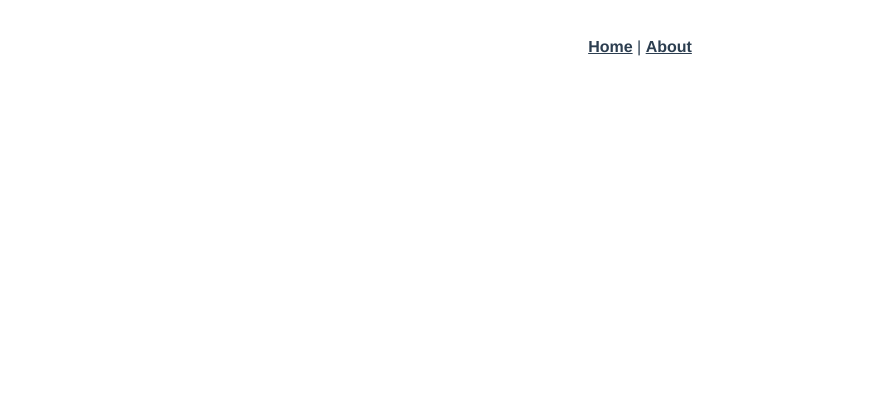
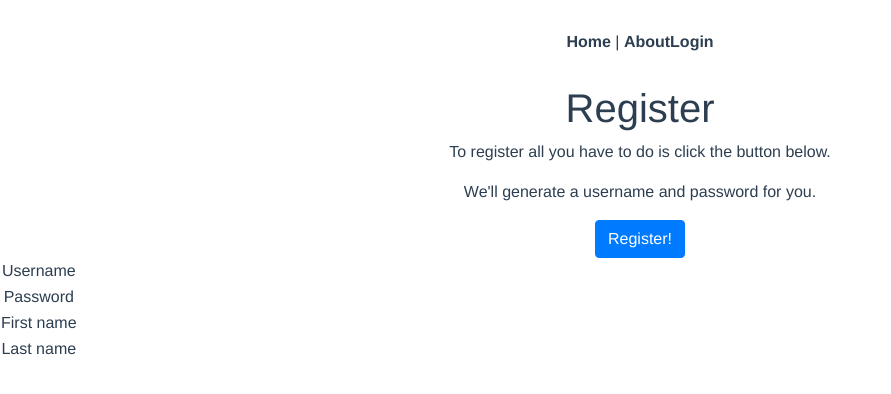
Before and after one commit to timo-p/pintagram-frontend, a Vue app: page /#/register in a window 1280 px wide. Shown: the top 394 px of the page, without its empty margins (0-891 px from the left). Built offline with nearby package versions, Linux system fonts and the light colour scheme; no server answers.

Commit message:
Add first components and api

```diff
--- a/package.json
+++ b/package.json
@@ -8,6 +8,9 @@
     "lint": "vue-cli-service lint"
   },
   "dependencies": {
+    "ajv": "^6.8.1",
+    "axios": "^0.18.0",
+    "bootstrap-vue": "^2.0.0-rc.11",
     "vue": "^2.5.22",
     "vue-router": "^3.0.1",
     "vuex": "^3.0.1"
--- a/src/App.vue
+++ b/src/App.vue
@@ -3,10 +3,18 @@
     <div id="nav">
       <router-link to="/">Home</router-link> |
       <router-link to="/about">About</router-link>
+      <router-link to="/login">Login</router-link>
     </div>
     <router-view/>
   </div>
 </template>
+
+<script>
+import 'bootstrap/dist/css/bootstrap.css'
+import 'bootstrap-vue/dist/bootstrap-vue.css'
+
+export default {}
+</script>
 
 <style>
 #app {
--- /dev/null
+++ b/src/api/client.js
@@ -0,0 +1,29 @@
+import axios from 'axios'
+
+const client = axios.create({
+  baseURL: process.env.VUE_APP_API_ROOT
+})
+
+client.interceptors.request.use(function (config) {
+  const token = localStorage.getItem('pintagram-jwt-token')
+  if (token) {
+    config.headers['Authorization'] = `Bearer ${token}`
+  }
+  return config
+}, function (error) {
+  // Do something with request error
+  return Promise.reject(error)
+})
+
+client.interceptors.response.use(function (response) {
+  if (response.headers['x-jwt-token']) {
+    localStorage.setItem('pintagram-jwt-token', response.headers['x-jwt-token'])
+  }
+}, function (error) {
+  // Do something with response error
+  return Promise.reject(error)
+})
+
+export {
+  client
+}
--- /dev/null
+++ b/src/api/user.js
@@ -0,0 +1,7 @@
+import { client } from './client'
+
+export const login = (username, password) => client.post(`login`, { username, password })
+
+export const register = () => client.post('register')
+
+export const getUser = () => client.get('user').catch(() => null)
--- /dev/null
+++ b/src/components/Login.vue
@@ -0,0 +1,33 @@
+<template>
+  <div>
+    <b-form>
+      <b-form-group>
+        <b-form-input v-model="username">
+
+        </b-form-input>
+
+        <b-form-input type="password" v-model="password">
+
+        </b-form-input>
+        <b-button @click="login" type="submit" variant="primary">Login</b-button>
+      </b-form-group>
+    </b-form>
+  </div>
+</template>
+
+<script>
+import { register } from '../api/user'
+export default {
+  name: 'Login',
+  data: () => ({
+    username: '',
+    password: ''
+  }),
+  methods: {
+    login () {
+      // login(this.username, this.password)
+      register()
+    }
+  }
+}
+</script>
--- /dev/null
+++ b/src/components/Register.vue
@@ -0,0 +1,62 @@
+<template>
+  <div>
+    <h1>Register</h1>
+    <p>To register all you have to do is click the button below.</p>
+    <p>We'll generate a username and password for you.</p>
+    <b-button @click="register" variant="primary">Register!</b-button>
+    <p>
+      <table>
+        <tbody>
+          <tr>
+            <td>Username</td>
+            <td>{{ username }}</td>
+          </tr>
+          <tr>
+            <td>Password</td>
+            <td>{{ password }}</td>
+          </tr>
+          <tr>
+            <td>First name</td>
+            <td>{{ firstName }}</td>
+          </tr>
+          <tr>
+            <td>Last name</td>
+            <td>{{ lastName }}</td>
+          </tr>
+        </tbody>
+      </table>
+    </p>
+  </div>
+</template>
+
+<script>
+import { mapMutations } from 'vuex'
+import { register } from '../api/user'
+export default {
+  name: 'Register',
+  data: () => ({
+    firstName: '',
+    lastName: '',
+    username: '',
+    password: ''
+  }),
+  methods: {
+    ...mapMutations(['setUser']),
+    register () {
+      register()
+        .then((data) => {
+          this.setUser({
+            firstName: data.data.first_name,
+            lastName: data.data.last_name,
+            username: data.data.username
+          })
+          this.firstName = data.data.first_name
+          this.lastName = data.data.last_name
+          this.username = data.data.username
+          this.password = data.data.password
+          localStorage.setItem('pintagram-session-id', data.data.session_id)
+        })
+    }
+  }
+}
+</script>
--- a/src/main.js
+++ b/src/main.js
@@ -2,11 +2,17 @@ import Vue from 'vue'
 import App from './App.vue'
 import router from './router'
 import store from './store'
+import BootstrapVue from 'bootstrap-vue'
+import { getUser } from './api/user'
 
 Vue.config.productionTip = false
 
-new Vue({
-  router,
-  store,
-  render: h => h(App)
-}).$mount('#app')
+Vue.use(BootstrapVue)
+
+getUser().then(() => {
+  new Vue({
+    router,
+    store,
+    render: h => h(App)
+  }).$mount('#app')
+})
--- a/src/router.js
+++ b/src/router.js
@@ -1,6 +1,8 @@
 import Vue from 'vue'
 import Router from 'vue-router'
 import Home from './views/Home.vue'
+import Login from './components/Login.vue'
+import Register from './components/Register.vue'
 
 Vue.use(Router)
 
@@ -12,6 +14,16 @@ export default new Router({
       component: Home
     },
     {
+      path: '/login',
+      name: 'login',
+      component: Login
+    },
+    {
+      path: '/register',
+      name: 'register',
+      component: Register
+    },
+    {
       path: '/about',
       name: 'about',
       // route level code-splitting
--- a/src/store.js
+++ /dev/null
@@ -1,16 +0,0 @@
-import Vue from 'vue'
-import Vuex from 'vuex'
-
-Vue.use(Vuex)
-
-export default new Vuex.Store({
-  state: {
-
-  },
-  mutations: {
-
-  },
-  actions: {
-
-  }
-})
--- /dev/null
+++ b/src/store/index.js
@@ -0,0 +1,14 @@
+import Vue from 'vue'
+import Vuex from 'vuex'
+import user from './modules/User'
+
+Vue.use(Vuex)
+
+const debug = process.env.NODE_ENV !== 'production'
+
+export default new Vuex.Store({
+  modules: {
+    user
+  },
+  strict: debug
+})
--- /dev/null
+++ b/src/store/modules/User.js
@@ -0,0 +1,21 @@
+const state = {
+  user: undefined
+}
+
+const getters = {
+  getUser (state) {
+    return state.user
+  }
+}
+
+const mutations = {
+  setUser (state, user) {
+    state.user = user
+  }
+}
+
+export default {
+  state,
+  getters,
+  mutations
+}
```
Also changed, not shown: 1 other file (tests, documents, lock files or other folders).
